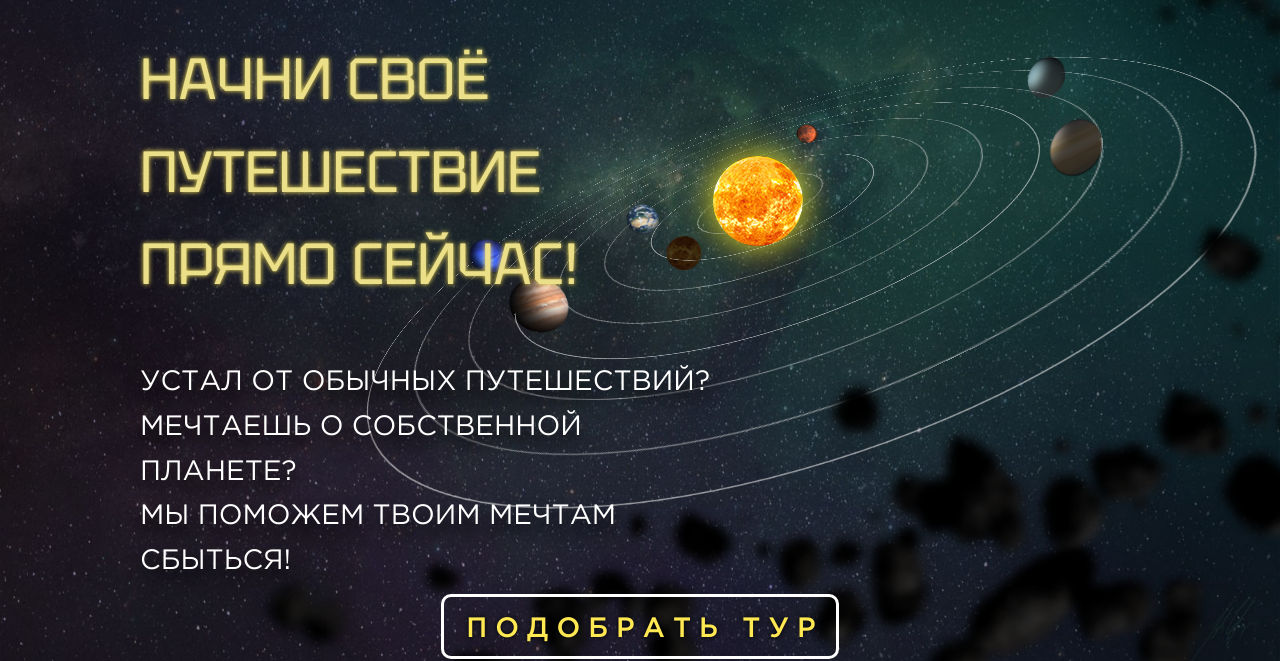
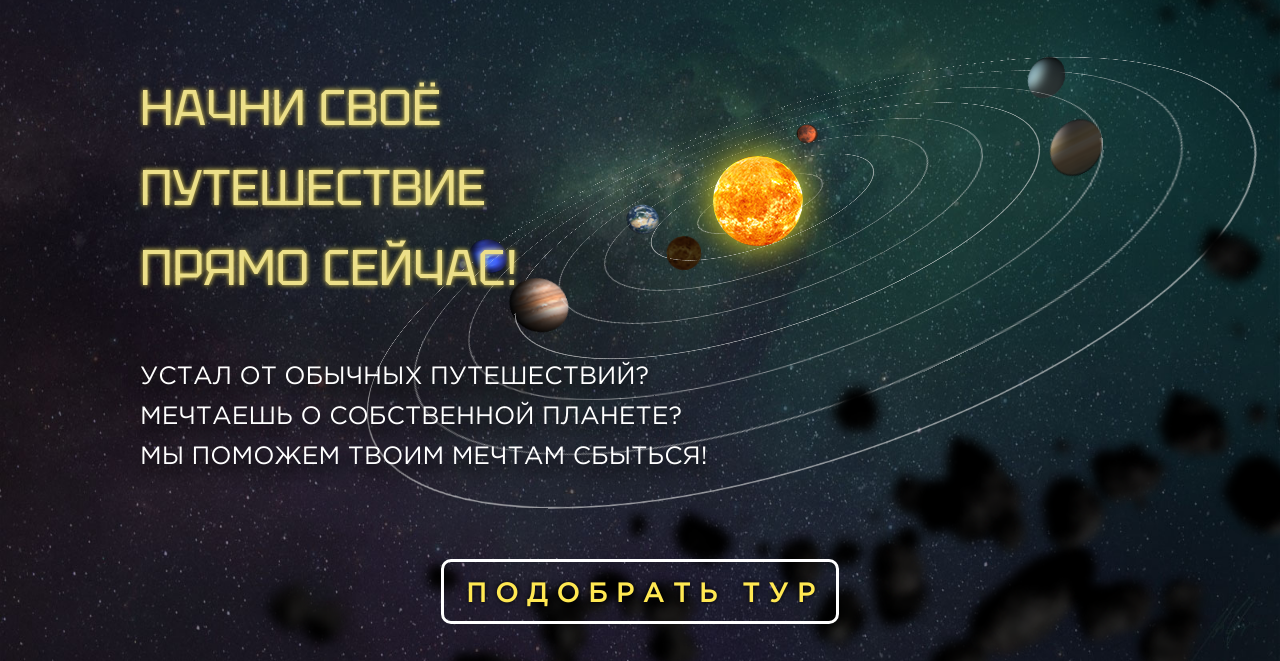
Before and after one commit to AnasteishaFil/Play-nets, a plain HTML site: page index.html in a window 1280 px wide. Shown: the part 139-800 px from the top of the page. Drawn offline with nearby package versions, Linux system fonts and the light colour scheme.

Commit message:
Update style.css

```diff
--- a/style.css
+++ b/style.css
@@ -496,7 +496,7 @@ header {
 }
 .title {
 	font-family: Tektur;
-	font-size: 58px;
+	font-size: 50px;
 	color: #ecdf89;
 	text-transform: uppercase;
 	text-shadow: 0px 0px 5px #fde85f;
@@ -504,7 +504,7 @@ header {
 }
 .subtitle {
 	font-family: GothamR;
-	font-size: 28px;
+	font-size: 25px;
 	color: white;
 	text-transform: uppercase;
 	text-shadow: 0px 10px 15px black;
```
